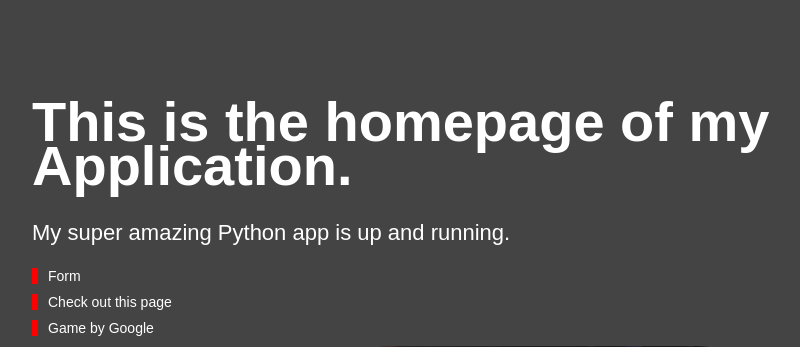
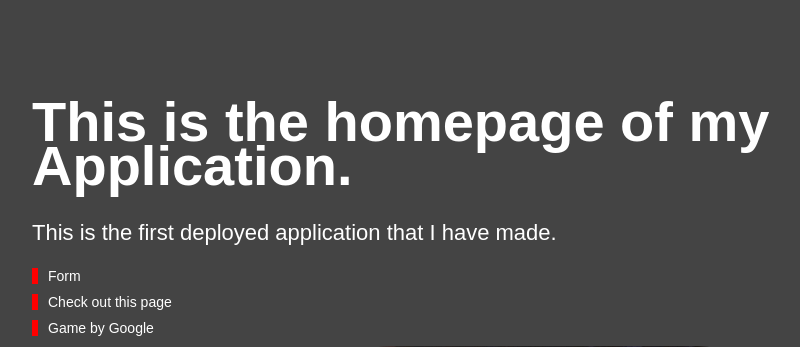
Before and after one commit to michiluis1/Week10, a Flask app: page / in a window 1280 px wide. Shown: the top 347 px of the page, without its empty margins (96-896 px from the left). Run offline with Flask 3, Linux system fonts and the light colour scheme.

Commit message:
Update homepage.html

```diff
--- a/templates/homepage.html
+++ b/templates/homepage.html
@@ -6,7 +6,7 @@
 <title> App Homepage</title>
 <h1> This is the homepage of my Application. </h1>
 
-<p> My super amazing Python app is up and running. </p>
+<p> This is the first deployed application that I have made. </p>
 
 
 
```
